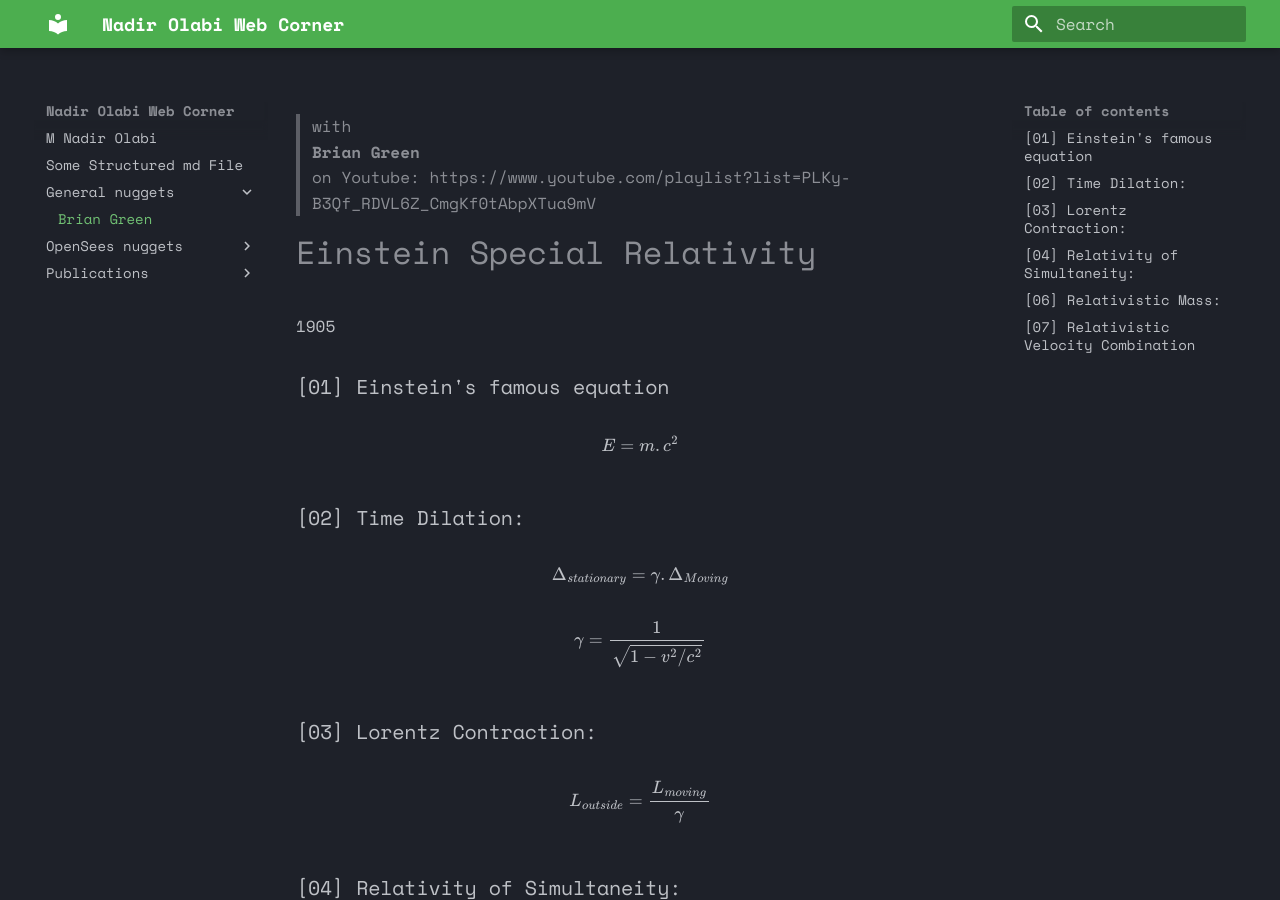
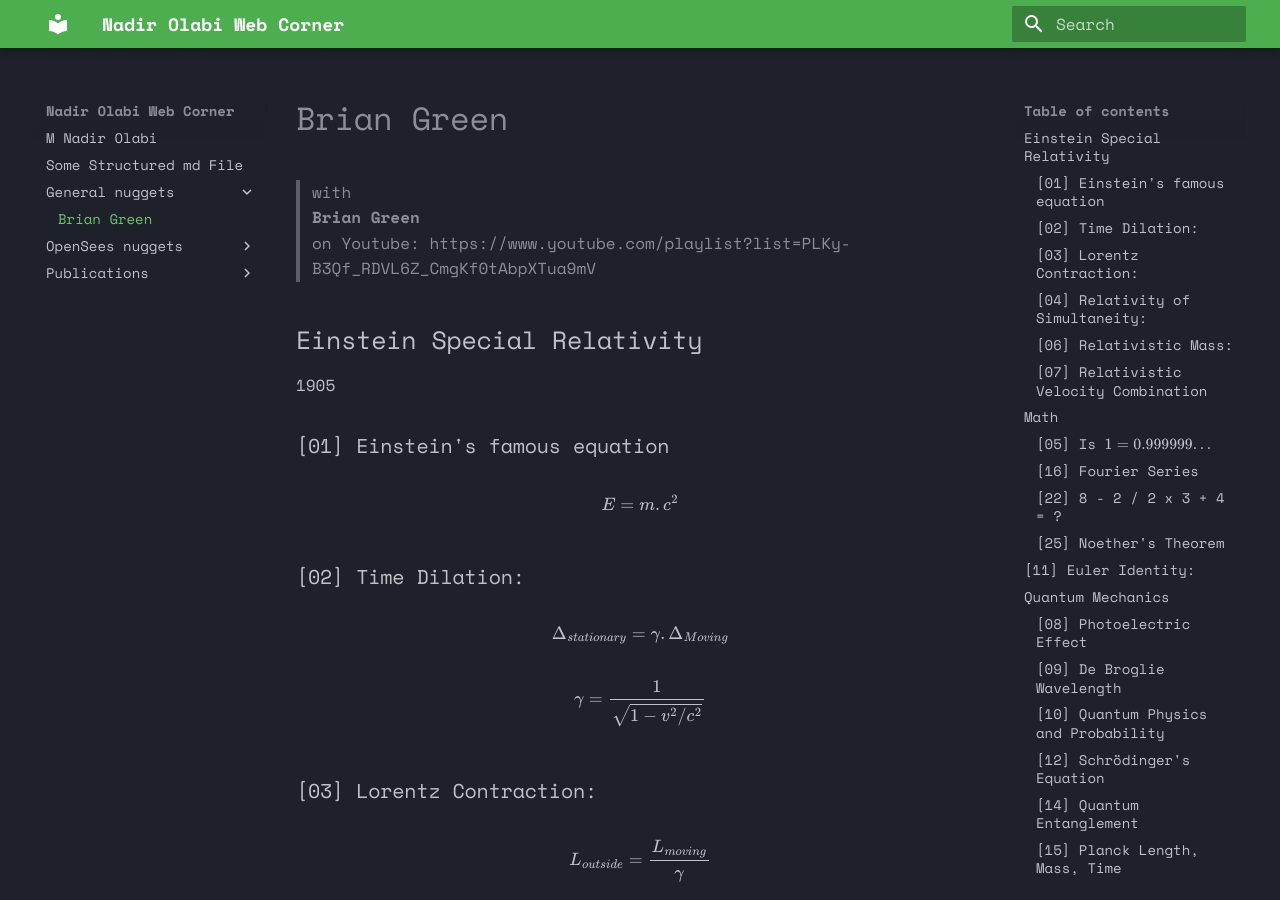
Before and after one commit to mnadhro/nadirolabi-web-corner, an MkDocs documentation site: the page built from docs/General nuggets/Brian Green.md, in a window 1280 px wide and 900 px high. Built offline with MkDocs 1.6.1 and Material for MkDocs 9.7.7, drawn with Linux system fonts in a browser that asks for light colours.

```diff
--- a/docs/General nuggets/Brian Green.md
+++ b/docs/General nuggets/Brian Green.md
@@ -4,7 +4,7 @@
   on Youtube: https://www.youtube.com/playlist?list=PLKy-B3Qf_RDVL6Z_CmgKf0tAbpXTua9mV
 
 Einstein Special Relativity
-===
+---
 
 1905
 
@@ -42,7 +42,7 @@ $$ if \ V_1 = c \to \Delta V = c $$
 
 
 Math
-===
+---
 
 ### [05] Is $1=0.999999...$
 
@@ -70,7 +70,8 @@ $$
 ----
 
 
-# [11] Euler Identity:
+[11] Euler Identity:
+---
 
 Euler's number: $e = \lim\limits_{n\to\infty}  (1+\frac{1}{n})^n$
 
@@ -80,7 +81,7 @@ $$ e^{i\pi} + 1 = 0 $$
 
 
 Quantum Mechanics
-===
+---
 
 * $h$: Planck constant
 * $p$: momentum
@@ -141,7 +142,7 @@ where $<x>$ is average values
 
 
 Newtonian Gravity
-===
+---
 
 ### [17] Planetary Motion
 
@@ -163,7 +164,7 @@ $$ \frac{d}{dt} \frac {\partial L} {\partial \dot{x_i}} - \frac {\partial L} {\p
 
 
 Einstein General Relativity
-===
+---
 > 1907
 
 ### [26] General Theory of Relativity
```
